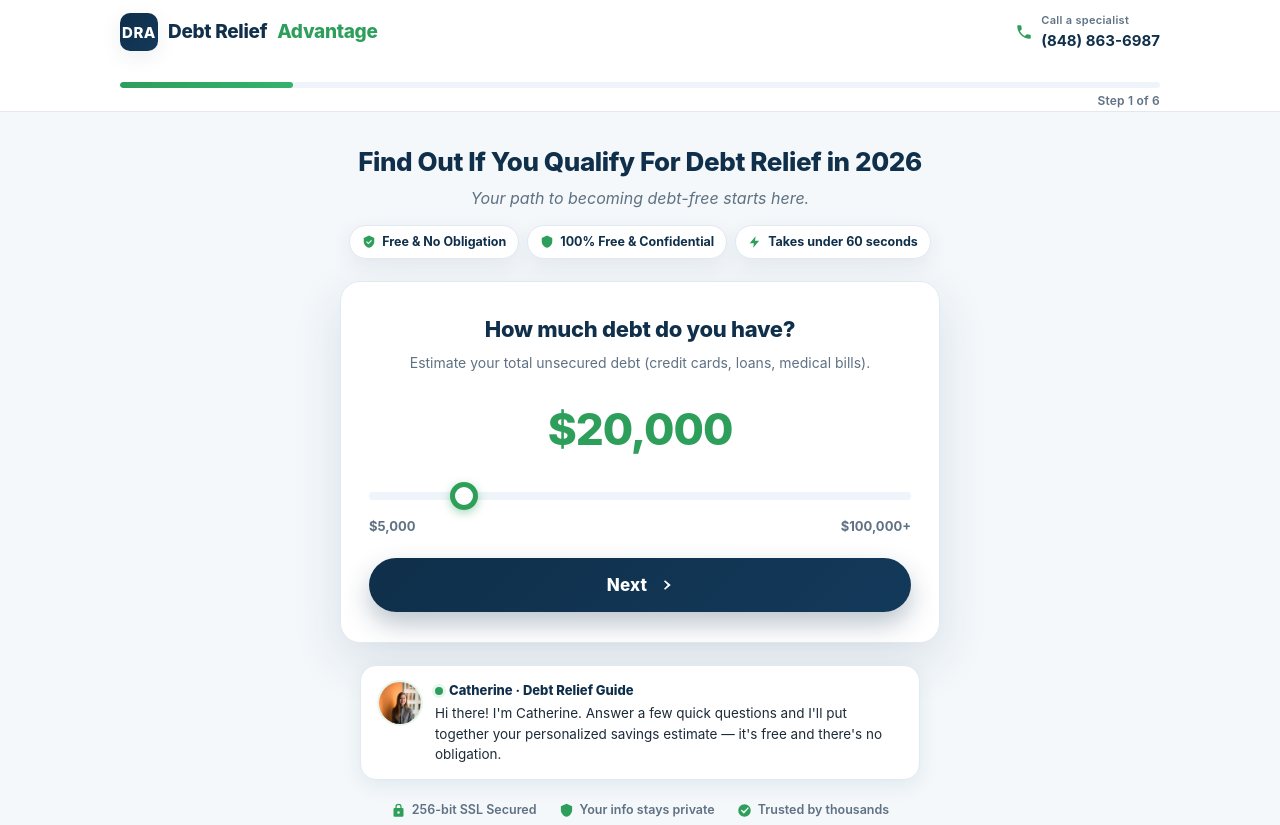
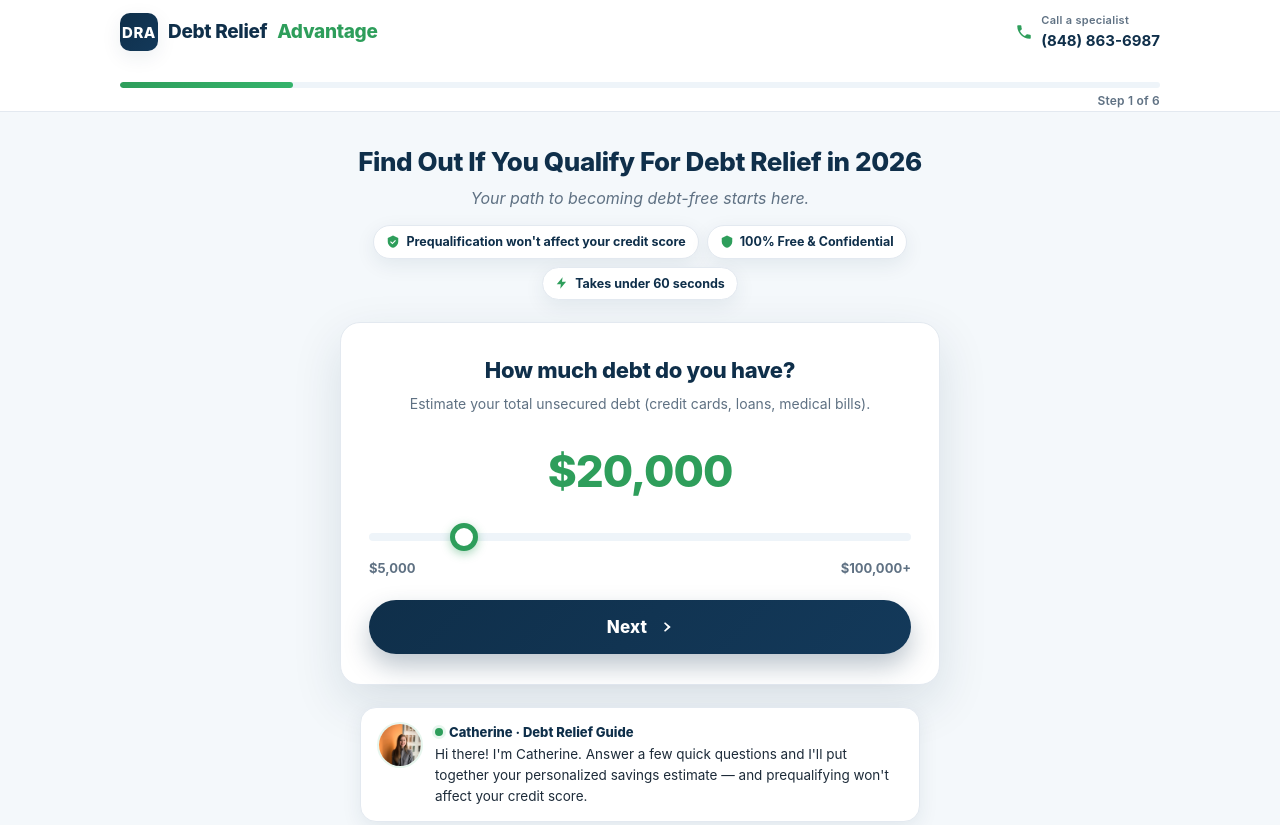
Before and after one commit to anirudhatalmale6-alt/creditsvr-funnel, a plain HTML site: page index.html in a window 1280 px wide. Shown: the top 825 px of the page. Drawn offline with Linux system fonts and the light colour scheme.

Commit message:
Home page: replace 'No impact to credit score' with 'Prequalification won't affect your credit score'

```diff
--- a/index.html
+++ b/index.html
@@ -4,7 +4,7 @@
 <meta charset="utf-8">
 <meta name="viewport" content="width=device-width, initial-scale=1">
 <title>Debt Relief Advantage — Find Out If You Qualify For Debt Relief in 2026</title>
-<meta name="description" content="See how much you could save with a personalized debt relief estimate. Check your options in under 60 seconds — free and no obligation.">
+<meta name="description" content="See how much you could save with a personalized debt relief estimate. Prequalification takes under 60 seconds and won't affect your credit score.">
 <style>
 :root{
   --navy:#0f2f4a; --navy2:#13395a; --navy-soft:#eef4f9;
@@ -157,7 +157,7 @@ footer{background:#0c2438;color:#9fb4c6;margin-top:44px;padding:32px 20px}
     <h1>Find Out If You Qualify For Debt Relief in 2026</h1>
     <p>Your path to becoming debt-free starts here.</p>
     <div class="badge-row">
-      <span class="tbadge"><svg viewBox="0 0 24 24"><path d="M12 1 3 5v6c0 5 3.8 9.7 9 11 5.2-1.3 9-6 9-11V5l-9-4zm-1 15-4-4 1.4-1.4L11 13.2l4.6-4.6L17 10l-6 6z"/></svg>Free &amp; No Obligation</span>
+      <span class="tbadge"><svg viewBox="0 0 24 24"><path d="M12 1 3 5v6c0 5 3.8 9.7 9 11 5.2-1.3 9-6 9-11V5l-9-4zm-1 15-4-4 1.4-1.4L11 13.2l4.6-4.6L17 10l-6 6z"/></svg>Prequalification won't affect your credit score</span>
       <span class="tbadge"><svg viewBox="0 0 24 24"><path d="M12 1 3 5v6c0 5 3.8 9.7 9 11 5.2-1.3 9-6 9-11V5l-9-4z"/></svg>100% Free &amp; Confidential</span>
       <span class="tbadge"><svg viewBox="0 0 24 24"><path d="M13 2 3 14h7l-1 8 10-12h-7l1-8z"/></svg>Takes under 60 seconds</span>
     </div>
@@ -290,7 +290,7 @@ footer{background:#0c2438;color:#9fb4c6;margin-top:44px;padding:32px 20px}
     <img src="img/advisor.jpg" alt="Your debt relief guide">
     <div class="g-body">
       <div class="g-name"><span class="dot"></span>Catherine · Debt Relief Guide</div>
-      <span id="guideMsg">Hi there! I'm Catherine. Answer a few quick questions and I'll put together your personalized savings estimate — it's free and there's no obligation.</span>
+      <span id="guideMsg">Hi there! I'm Catherine. Answer a few quick questions and I'll put together your personalized savings estimate — and prequalifying won't affect your credit score.</span>
     </div>
   </div>
 
@@ -326,7 +326,7 @@ var TOTAL = 6;          // question steps before result
 var cur = 1;
 var data = {};
 var guideMsgs = {
-  1:"Hi there! I'm Catherine. Answer a few quick questions and I'll put together your personalized savings estimate — it's free and there's no obligation.",
+  1:"Hi there! I'm Catherine. Answer a few quick questions and I'll put together your personalized savings estimate — and prequalifying won't affect your credit score.",
   2:"Perfect. Knowing your debt type helps me match you with the right program.",
   3:"Thanks! Your income helps us tailor a plan you can actually afford.",
   4:"You're doing great — this is one of the biggest factors in what you could save.",
```
